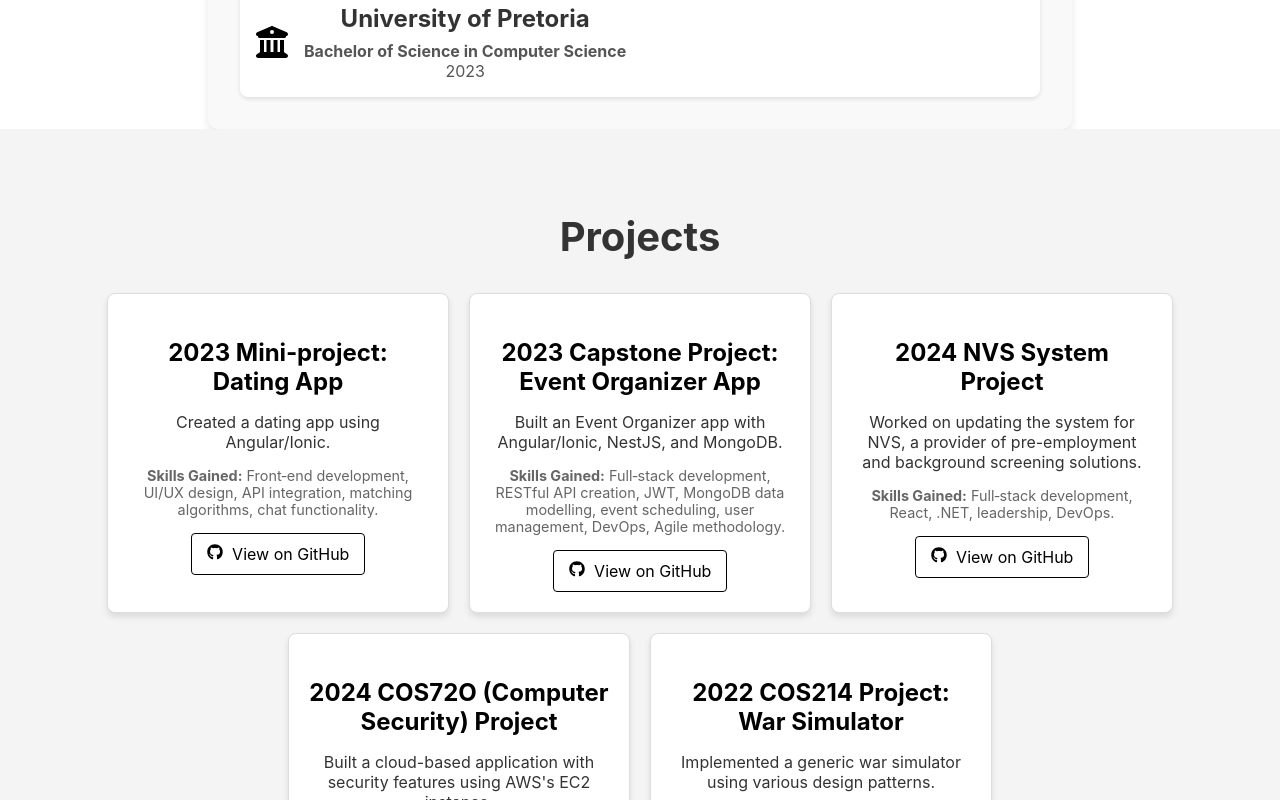
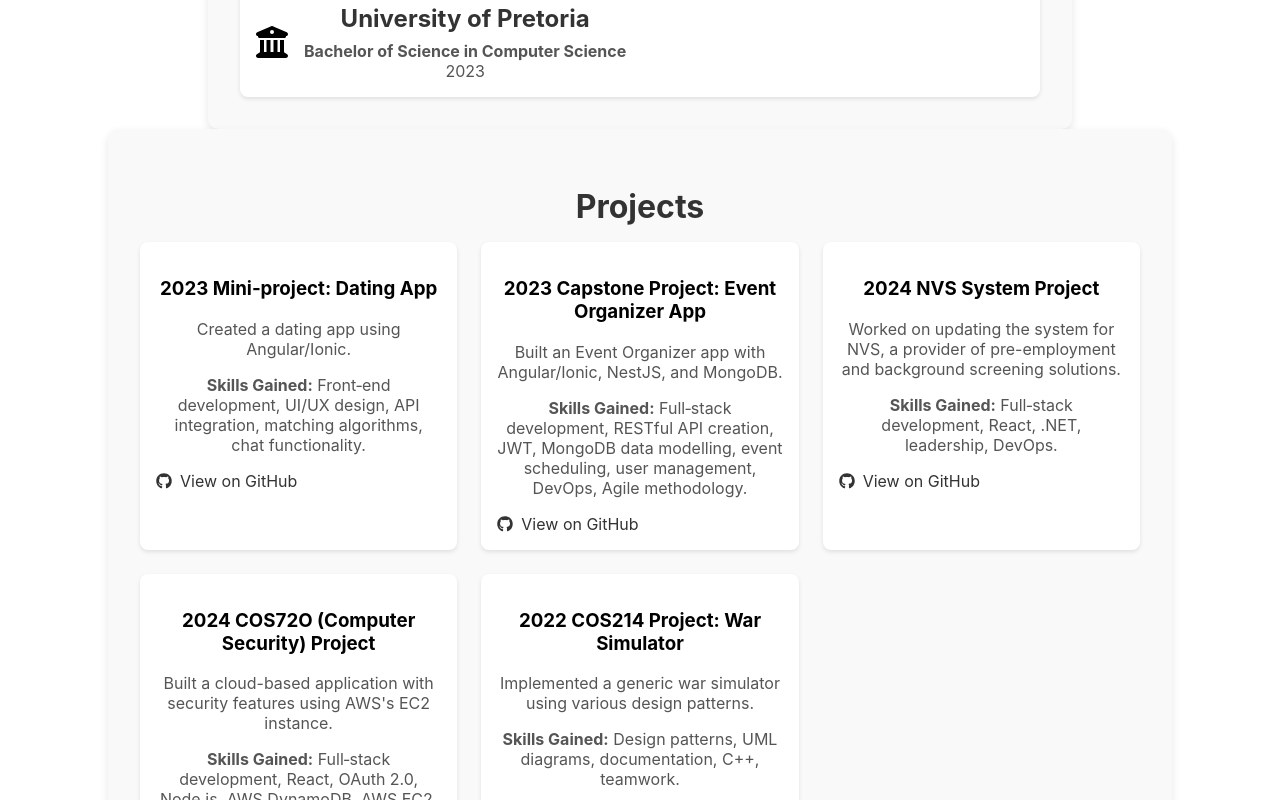
Before and after one commit to ShiluveloMakhubel/my-portfolio, a React (Create React App) app: page / in a window 1280 px wide. Shown: the part 1520-2320 px from the top of the page. Built offline with nearby package versions, Linux system fonts and the light colour scheme.

Commit message:
project section modified

```diff
--- a/src/Components/Projects.css
+++ b/src/Components/Projects.css
@@ -1,63 +1,53 @@
 .projects-section {
-    padding: 50px 0;
-    background-color: #f4f4f4;
+  padding: 2rem;
+  background: #f9f9f9;
+  border-radius: 10px;
+  box-shadow: 0 4px 8px rgba(0, 0, 0, 0.1);
+  max-width: 1000px;
+  margin: 0 auto;
   text-align: center;
 }
 
+.projects-section h2 {
+  font-size: 2rem;
+  margin-bottom: 1rem;
+  color: #333;
+}
+
 .project-grid {
-    display: flex;
-    flex-wrap: wrap;
-    justify-content: center;
-    gap: 20px;
+  display: grid;
+  grid-template-columns: repeat(auto-fit, minmax(250px, 1fr));
+  gap: 1.5rem;
 }
 
 .project-item {
   background: #fff;
-    border: 1px solid #ddd;
+  padding: 1rem;
   border-radius: 8px;
-    padding: 20px;
-    width: 300px;
-    box-shadow: 0 4px 6px rgba(0, 0, 0, 0.1);
+  box-shadow: 0 2px 4px rgba(0, 0, 0, 0.1);
   transition: transform 0.3s, box-shadow 0.3s;
 }
 
 .project-item:hover {
-    transform: translateY(-10px);
-    box-shadow: 0 6px 12px rgba(0, 0, 0, 0.15);
-  }
-
-  .project-item h3 {
-    font-size: 1.5em;
-    margin-bottom: 10px;
-  }
-
-  .project-description {
-    font-size: 1em;
-    color: #333;
-    margin-bottom: 10px;
-  }
-
-  .project-skills {
-    font-size: 0.9em;
-    color: #666;
-    margin-bottom: 15px;
+  transform: translateY(-5px);
+  box-shadow: 0 4px 8px rgba(0, 0, 0, 0.2);
 }
 
 .github-link {
-    display: inline-block;
-    color: #000;
+  display: flex;
+  align-items: center;
+  font-size: 1rem;
+  color: #333;
   text-decoration: none;
-    border: 1px solid #000;
-    border-radius: 4px;
-    padding: 10px 15px;
-    transition: background-color 0.3s, color 0.3s;
-  }
-
-  .github-link:hover {
-    background-color: #000;
-    color: #fff;
+  margin-top: 1rem;
 }
 
 .github-icon {
-    margin-right: 5px;
+  margin-right: 0.5rem;
 }
+
+.project-description,
+.project-skills {
+  font-size: 1rem;
+  color: #555;
+}
--- a/src/components/Projects.js
+++ b/src/components/Projects.js
@@ -1,10 +1,35 @@
 import React from 'react';
 import { FaGithub } from 'react-icons/fa';
+import { motion, useAnimation } from 'framer-motion';
+import { useInView } from 'react-intersection-observer';
 import './Projects.css';
 
 const Projects = () => {
+  const controls = useAnimation();
+  const { ref, inView } = useInView({ triggerOnce: false });
+
+  React.useEffect(() => {
+    if (inView) {
+      controls.start('visible');
+    } else {
+      controls.start('hidden');
+    }
+  }, [controls, inView]);
+
+  const variants = {
+    visible: { opacity: 1, y: 0, transition: { duration: 0.5 } },
+    hidden: { opacity: 0, y: 100 },
+  };
+
   return (
-    <section id="projects" className="projects-section">
+    <motion.section
+      ref={ref}
+      initial="hidden"
+      animate={controls}
+      variants={variants}
+      id="projects"
+      className="projects-section"
+    >
       <h2>Projects</h2>
       <div className="project-grid">
         <div className="project-item">
@@ -68,7 +93,7 @@
           </a>
         </div>
       </div>
-    </section>
+    </motion.section>
   );
 };
 
```
Lines whose indentation alone changed are shown as unchanged.
